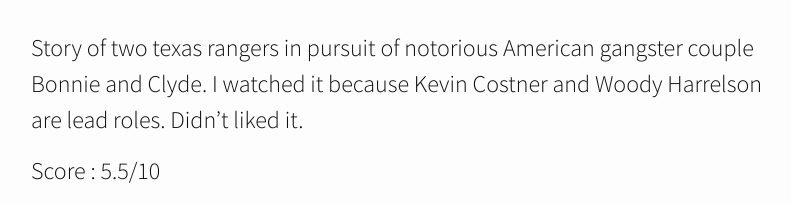
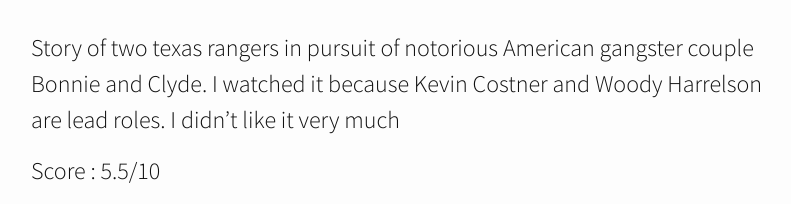
Before and after one commit to ahmetamasyali/blog.github.io, a Jekyll site: the page built from _posts/2019-03-29-the-highwaymen.markdown, in a window 1280 px wide. Shown: the part 502-706 px from the top of the page, without its empty margins (239-1030 px from the left). Built offline with Jekyll 4.4.1, drawn with Linux system fonts in a browser that asks for light colours; nearby versions of some CDN libraries; some of the changed text lies outside the part shown; grey boxes are pictures that could not be loaded.

Commit message:
blog changes

```diff
--- a/_posts/2016-03-19-love_death_robots.markdown
+++ b/_posts/2019-03-19-love_death_robots.markdown
@@ -7,6 +7,8 @@
 ---
 Love Death + Robots
 
-It is collection of short films. Some episodes are realy good. My favourite is 7th episode (Beyond the Aquila Rift)
+It is collection of short films. Some episodes are really good. My favourite is 7th episode (Beyond the Aquila Rift)
+
+Score : 9.3/10
 
 {% include youtubePlayer.html id="wUFwunMKa4E" %}
--- a/_posts/2019-03-29-the-highwaymen.markdown
+++ b/_posts/2019-03-29-the-highwaymen.markdown
@@ -6,6 +6,8 @@
 author: "Ahmet Amasyali"
 ---
 Story of two texas rangers in pursuit of notorious American gangster couple Bonnie and Clyde.
-I watched it because Kevin Costner and Woody Harrelson are lead roles.  Didn't liked it.
+I watched it because Kevin Costner and Woody Harrelson are lead roles.  I didn't like it very much
 
 Score : 5.5/10
+
+{% include youtubePlayer.html id="aH6vC-BBKOc" %}
```
Also changed, not shown: _posts/2019-03-17-happy.markdown (added, +14 -0 lines), _posts/2019-03-22-earthsea.markdown (renamed from _posts/2016-03-22-earthsea.markdown), _posts/2019-03-29-izycrush.markdown (renamed from _posts/2016-03-29-izycrush.markdown), _posts/2019-03-29-vsauce.markdown (renamed from _posts/2016-03-29-vsauce.markdown).
